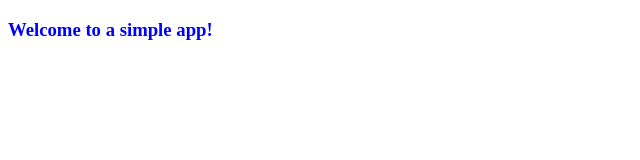
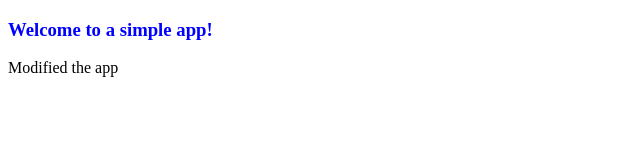
Before and after one commit to harishgowda84/SimpleWebApp, a plain HTML site: page index.html in a window 1280 px wide. Shown: the whole page, without its empty margins (0-640 px from the left). Drawn offline with Linux system fonts and the light colour scheme.

Commit message:
Second change

```diff
--- a/index.html
+++ b/index.html
@@ -9,6 +9,7 @@
 <body>
 
     <h3>Welcome to a simple app!</h3>
+    <p>Modified the app</p>
 
 </body>
 </html>
```
